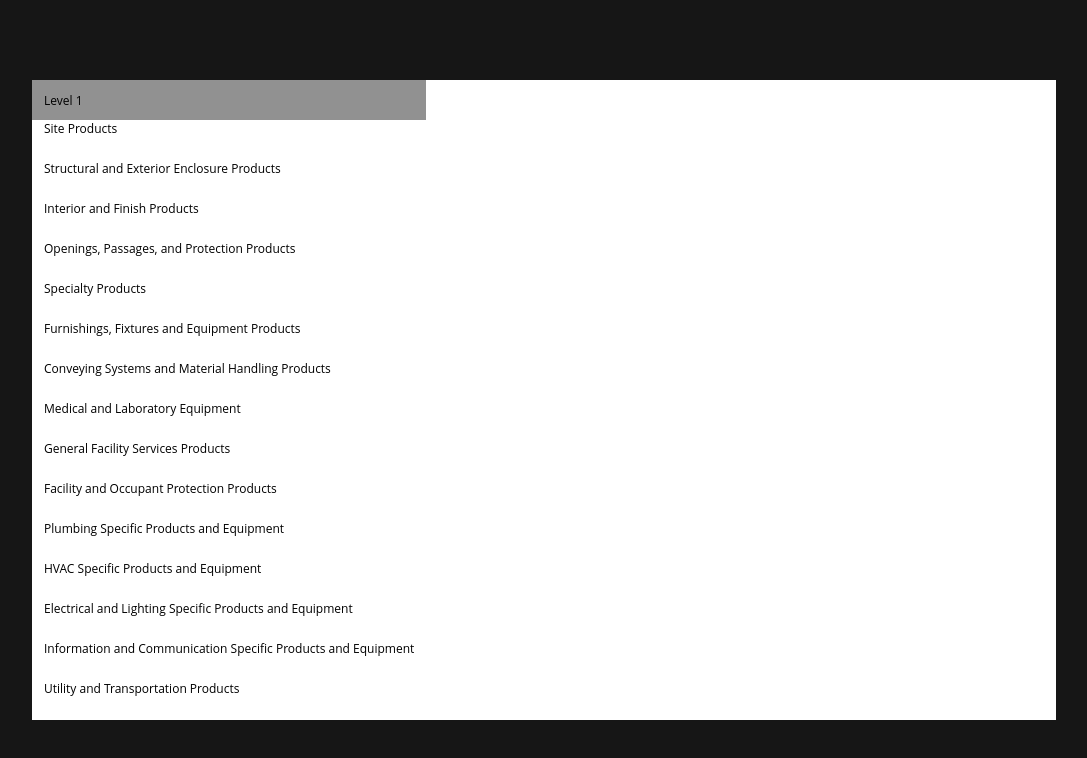
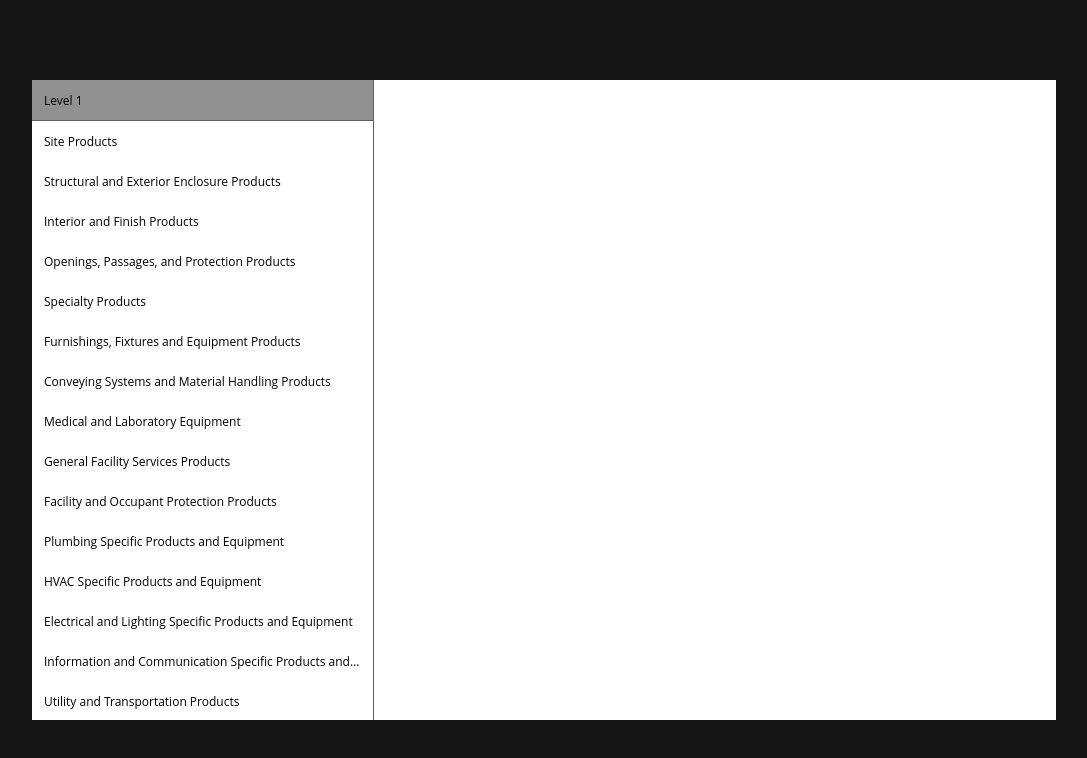
Before and after one commit to zmm2025/react-testing-app, a React (Create React App) app: page / in a window 1280 px wide. Shown: the top 758 px of the page, without its empty margins (96-1183 px from the left). Built offline with nearby package versions, Linux system fonts and the light colour scheme.

Commit message:
Style fixes

```diff
--- a/src/assets/styles/class-selector.css
+++ b/src/assets/styles/class-selector.css
@@ -22,9 +22,10 @@
 .column {
     /* Layout */
     min-width: calc((100% - 1px - 1px) / 3);
+    max-width: calc((100% - 1px - 1px) / 3);
 }
 
-.header {
+.col-header {
     /* Layout */
     height: 40px;
     padding: 0px 12px;
@@ -42,18 +43,20 @@
     background-color: var(--neutral-600, #5e5e5e);
 }
 
-.body {
+.col-body {
     /* Layout */
     width: 100%;
     height: calc(100% - 40px - 1px);
+    overflow-x: hidden;
     overflow-y: auto;
 }
 
-.body-cell {
+.col-body-cell {
     /* Layout */
-    width: 100%;
+    width: calc(100% - 24px);
     height: 40px;
     padding: 0px 12px;
+    align-content: center;
     overflow: hidden;
 
     /* Appearance */
--- a/src/components/ClassSelector.js
+++ b/src/components/ClassSelector.js
@@ -42,7 +42,7 @@ export default function ClassSelector() {
         // Initialize column body cells
         let columnBodyCells = level.map((className, rowIndex) => {
             return (
-                <div key={className} className="body-cell" onClick={() => updateClassPath(className, levelNum)}>
+                <div key={className} className="col-body-cell" onClick={() => updateClassPath(className, levelNum)}>
                     {className}
                 </div>
             );
@@ -51,15 +51,15 @@ export default function ClassSelector() {
         return (
             <Fragment key={levelNum}>
                 <div key={"level-" + levelNum} className="column">
-                    <div className="header">
+                    <div className="col-header">
                         Level {levelNum}
                     </div>
-                    <div className="horizontal-separator" />
-                    <div className="body">
+                    <div className="horizontal-divider" />
+                    <div className="col-body">
                         {columnBodyCells}
                     </div>
                 </div>
-                <div key={"level-" + levelNum + "-sep"} className="vertical-separator" />
+                <div key={"level-" + levelNum + "-sep"} className="vertical-divider" />
             </Fragment>
         );
     });
```
